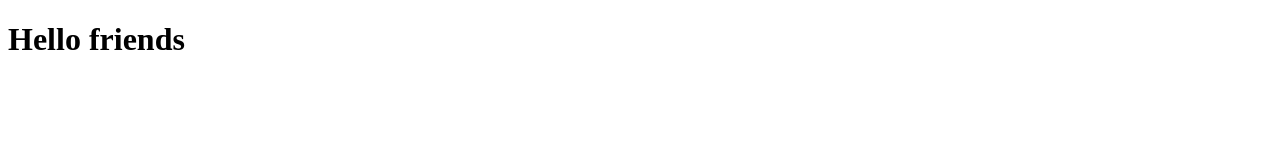
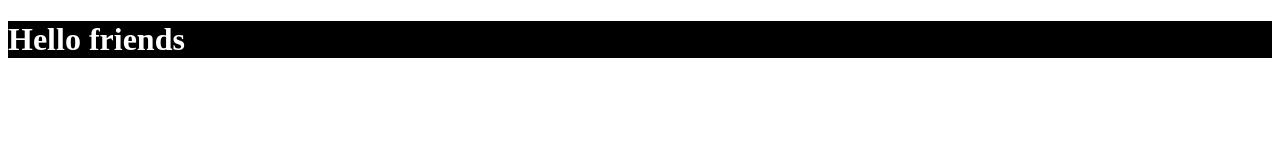
Before and after one commit to hollywoodchase/hollywoodchase.github.io, a plain HTML site: page index.html in a window 1280 px wide. Drawn offline with Linux system fonts and the light colour scheme.

Commit message:
black background white font

```diff
--- a/index.html
+++ b/index.html
@@ -5,6 +5,7 @@
     <meta name="viewport" content="width=device-width, initial-scale=1.0">
     <meta http-equiv="X-UA-Compatible" content="ie=edge">
     <title>Danny Calise Github</title>
+    <link rel="stylesheet" type="text/css" href="style.css">
 </head>
 <body>
     <h1>Hello friends</h1>
--- /dev/null
+++ b/style.css
@@ -0,0 +1,4 @@
+h1 {
+    background:black;
+    color: white;
+}
```
